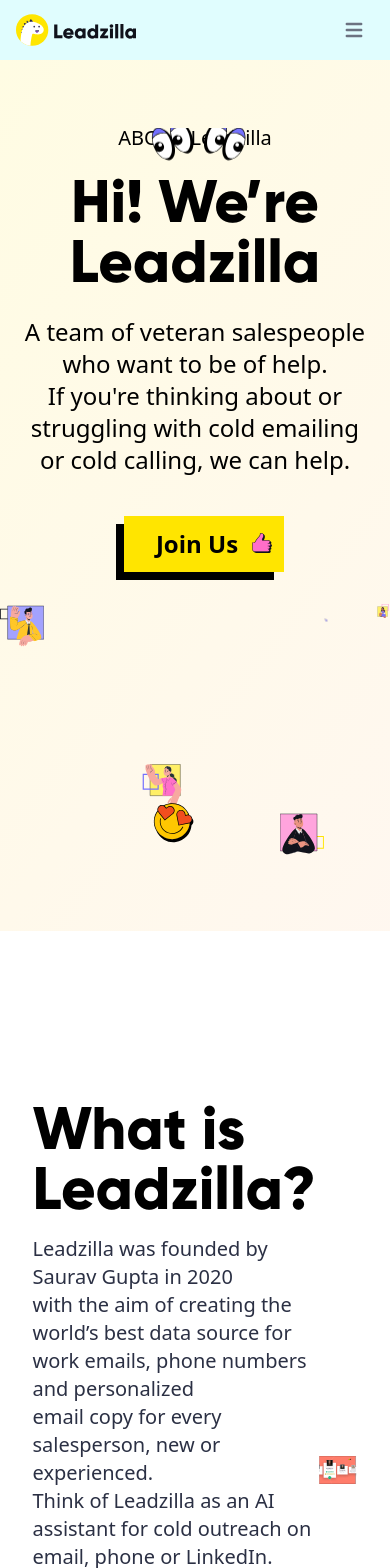
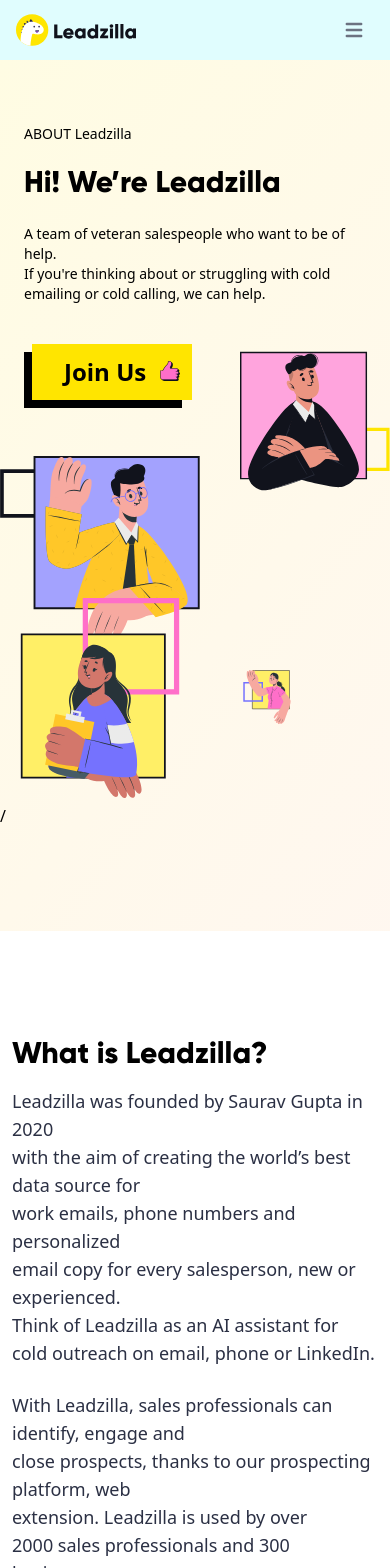
Before and after one commit to reactexcel/leadzilla, a Next.js app: page /about in a window 390 px wide. Shown: the top 1568 px of the page. Built offline with nearby package versions, Linux system fonts and the light colour scheme.

Commit message:
worked on aboutus

```diff
--- a/components/aboutpage/index.js
+++ b/components/aboutpage/index.js
@@ -10,20 +10,20 @@
         className="bg-pink-bg w-full md:h-auto bg-no-repeat bg-cover"
         style={{ height: "871px" }}
       >
-        <div className="text-center pt-16 relative">
+        <div className="text-center pt-16 relative sm:text-left">
           {" "}
-          <div className="font-medium text-xl">ABOUT Leadzilla</div>
-          <div className="text-6xl pt-5 font-gilroybold">
+          <div className="font-medium text-xl sm:text-sm  sm:pl-6">ABOUT Leadzilla</div>
+          <div className="text-6xl sm:text-3xl pt-5 font-gilroybold sm:pl-6">
             Hi! We’re Leadzilla
           </div>
-          <div className="text-2xl p-6">
+          <div className="text-2xl sm:text-sm p-6">
             <div>A team of veteran salespeople who want to be of help.</div>
             <div>
               If you're thinking about or struggling with cold emailing or cold
               calling, we can help.
             </div>
           </div>
-          <div className="text-center p-6 ">
+          <div className="text-center p-6 sm:text-left">
             <Link href="https://app.leadzilla.ai/login">
               <button className="bg-black p-3 px-6 text-2xl font-bold relative transform  hover: transition duration-500 hover:scale-125">
                 Join Us
@@ -32,8 +32,8 @@
                     src="/assets/aboutus/thumbsups.svg"
                     alt="thumbimg"
                     width="20px"
+                    height="20px"
                     className="m-6 ml-4"
-                    height="20px"
                   />
                 </span>
                 <button className="bg-yellow-500 p-3 px-8 text-2xl font-bold absolute bottom-2 left-2 whitespace-nowrap">
@@ -43,16 +43,16 @@
                       src="/assets/aboutus/thumbsups.svg"
                       alt="thumbimg"
                       width="20px"
+                      height="20px"
                       className="m-6 ml-4"
-                      height="20px"
                     />
                   </span>
                 </button>
               </button>
             </Link>
           </div>
-          <div className="flex justify-center relative">
-            <div>
+          <div className="flex justify-center relative sm:block">
+            <div className="mt-4">
               {" "}
               <Image
                 src="/assets/aboutus/freepik--character-1--inject-4.svg"
@@ -63,7 +63,7 @@
               />
             </div>
 
-            <div className="mt-40 ml-24 mr-24">
+            <div className="mt-40 ml-24 mr-24 sm:mt-4 sm:ml-60">
               {" "}
               <Image
                 src="/assets/aboutus/freepik--character-3--inject-4.svg"
@@ -74,7 +74,7 @@
               />
             </div>
 
-            <div className="mt-52">
+            <div className="mt-52 sm:-mt-96 ml-60">
               <Image
                 src="/assets/aboutus/freepik--character-4--inject-4.svg"
                 alt="freepik3"
@@ -84,15 +84,15 @@
               />
             </div>
 
-            <div className="flex items-start">
-              <div className="mr-12">
+            <div className="flex items-start sm:block mt-24">
+              <div className="mr-12 sm:hidden">
                 {" "}
                 <Image
                   src="/assets/aboutus/freepikcursor.svg"
                   alt="freepikcursor"
                   width="50px"
                   height="50px"
-                  className="animate-ping"
+                  className="animate-ping "
                 />
               </div>{" "}
               <Image
@@ -101,10 +101,11 @@
                 width="200"
                 height="200"
                 className="animate-pulse"
+
               />
             </div>
           </div>
-          <span className="ml-2 absolute bottom-2 right-48">
+          <span className="ml-2 absolute bottom-2 right-48 sm:hidden">
             <Image
               src="/assets/aboutus/smiley.svg"
               alt="eyesImg"
@@ -114,8 +115,8 @@
             />
           </span>
         </div>
-
-        <span className="ml-2 absolute top-32 left-48">
+/
+        <span className="ml-2 absolute top-32 left-48 sm:hidden  md:hidden">
           <Image
             src="/assets/lefteyesImg.svg"
             alt="eyesImg"
@@ -125,7 +126,7 @@
           />
         </span>
 
-        <span className="ml-2 absolute top-32 right-48">
+        <span className="ml-2 absolute top-32 right-48 sm:hidden  md:hidden">
           <Image
             src="/assets/righteyeimg.svg"
             alt="eyesImg"
@@ -136,11 +137,11 @@
         </span>
       </div>
       <div>
-        <div className="flex items-center justify-around  mt-40 w-10/12 py-2 mx-auto">
+        <div className="flex sm:block md:block items-center justify-around sm:mt-24 mt-40 w-10/12 sm:w-screen py-2 mx-auto">
           <Fade left>
-            <div className="text-left ">
-              <div className="text-6xl font-gilroybold">What is Leadzilla?</div>
-              <div className="pt-4 pb-6 text-aboutustextcolor-200 text-xl">
+            <div className="text-left sm:px-3">
+              <div className="text-6xl sm:text-3xl font-gilroybold">What is Leadzilla?</div>
+              <div className="pt-4 pb-6 text-aboutustextcolor-200 text-xl sm:text-lg">
                 Leadzilla was founded by Saurav Gupta in 2020
                 <br />
                 with the aim of creating the world’s best data source for
@@ -151,7 +152,7 @@
                 email, phone or LinkedIn.
                 <br />{" "}
               </div>
-              <div className="text-aboutustextcolor-200 text-xl">
+              <div className="text-aboutustextcolor-200 text-xl sm:text-lg">
                 With Leadzilla, sales professionals can identify, engage and{" "}
                 <br /> close prospects, thanks to our prospecting platform, web{" "}
                 <br /> extension. Leadzilla is used by over <br /> 2000 sales
@@ -161,7 +162,7 @@
             </div>
           </Fade>
           <Fade right>
-            <div>
+            <div className="mt-10">
               <Image
                 src="/assets/aboutus/whatsleadzilla.svg"
                 alt="whatsleadzilla"
@@ -173,10 +174,10 @@
         </div>
         <Fade left>
           <div
-            className="flex items-center justify-center mt-24 w-10/12 mx-auto pb-2"
+            className="flex sm:block md:block items-center justify-center mt-24 w-10/12 sm:w-screen md:w-screen mx-auto sm:mx-0 md:mx-0 pb-2 sm:mb-80 md:mb-80"
             style={{ height: "446px" }}
           >
-            <div>
+            <div className="sm:hidden md:hidden">
               <Image
                 src="/assets/pricing/founderceo.svg"
                 alt=""
@@ -185,15 +186,15 @@
               />
             </div>
             <div
-              className="bg-meetsauravbg-200"
-              style={{ width: "800px", height: "446px" }}
+              className="bg-meetsauravbg-200 h-[446px] w-[800px]"
+              // style={{ width: "800px", height: "446px" }}
             >
-              <div className="px-16 pt-16">
-                <div className="text-5xl font-gilroybold">Meet Saurav?</div>
-                <div className="py-6 text-2xl text-aboutustextcolor-200">
+              <div className="px-16 pt-16 sm:pt-10 sm:px-3">
+                <div className="text-5xl sm:text-3xl font-gilroybold">Meet Saurav?</div>
+                <div className="py-6 text-2xl sm:text-xl text-aboutustextcolor-200">
                   The Founder of Leadzilla
                 </div>
-                <div className="text-aboutustextcolor-200 text-justify text-xl">
+                <div className="text-aboutustextcolor-200 text-justify text-xl sm:text-lg">
                   What started off as one sales dude's idea has become one of
                   the best AI-assisted data platforms for salespeople, small
                   business owners and anyone who's just looking to get meetings.
@@ -201,12 +202,20 @@
                   calls without going through the hassle of dealing with bad
                   data or spamming people
                 </div>
+                <div className="hidden sm:block md:block sm:mt-10 md:mt-10">
+                  <Image
+                    src="/assets/pricing/founderceo.svg"
+                    alt=""
+                    width="570"
+                    height="448"
+                  />
+                </div>
               </div>
             </div>
           </div>
         </Fade>
         <Fade bottom>
-          <div className="flex justify-center">
+          <div className="flex justify-center sm:hidden md:hidden">
             <Image
               src="/assets/aboutus/aboutourteam.svg"
               alt="aboutourteam"
```
